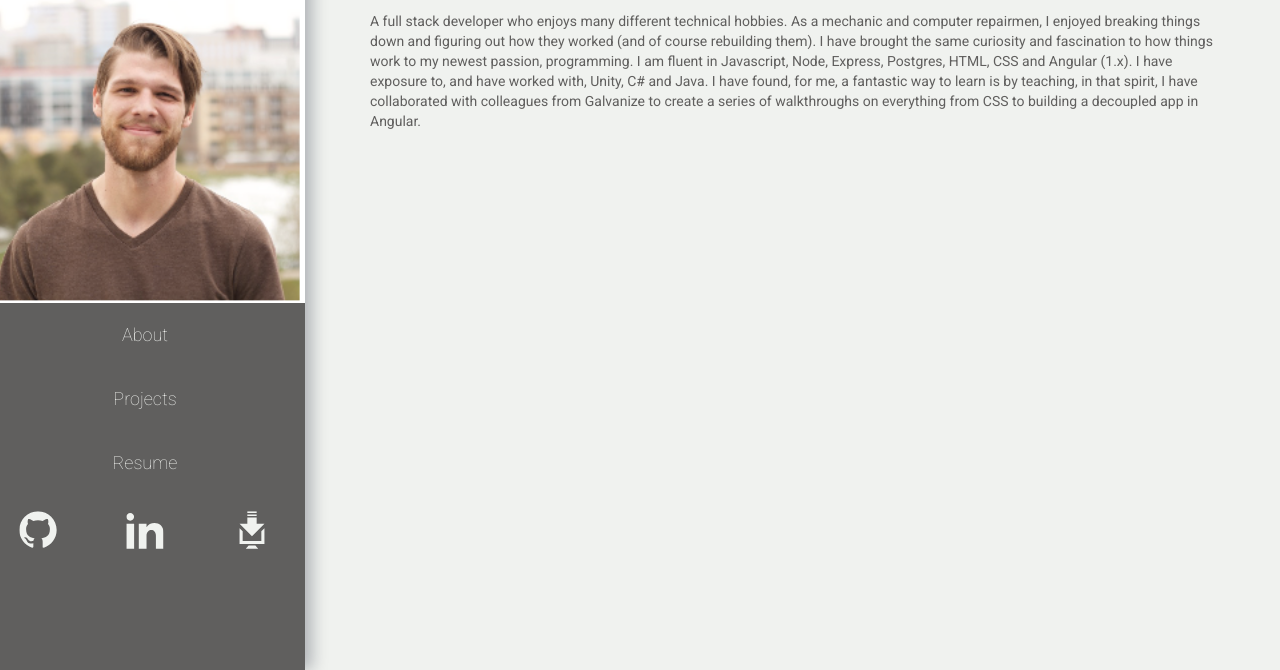
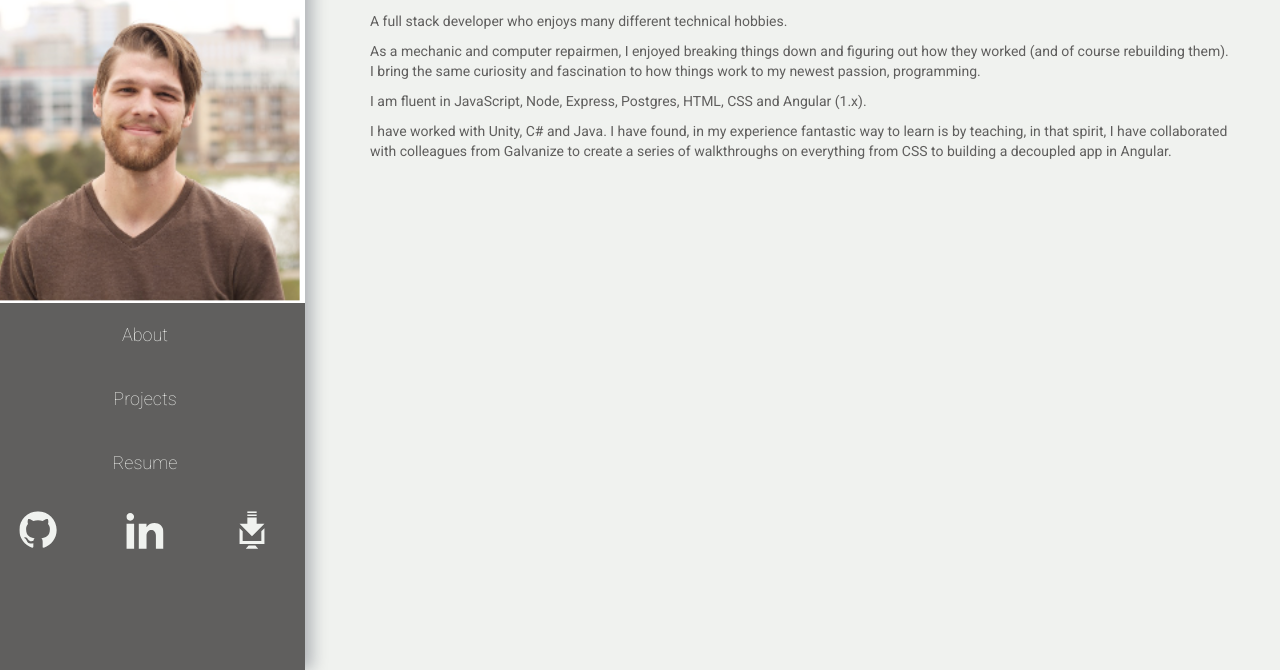
Before and after one commit to apjames93/portfolio, a plain HTML site: page public/index.html in a window 1280 px wide. Shown: the part 130-800 px from the top of the page. Drawn offline with nearby package versions, Linux system fonts and the light colour scheme; some packages are replaced by stand-ins of ours.

Commit message:
broke up about me

```diff
--- a/public/templates/aboutMe.html
+++ b/public/templates/aboutMe.html
@@ -7,9 +7,20 @@
     </div>
 
   </div>
-  <!-- <h2>About Me</h2>
-  <hr> -->
+
   <p>
-A full stack developer who enjoys many different technical hobbies. As a mechanic and computer repairmen, I enjoyed breaking things down and figuring out how they worked (and of course rebuilding them). I have brought the same curiosity and fascination to how things work to my newest passion, programming. I am fluent in Javascript, Node, Express, Postgres, HTML, CSS and Angular (1.x). I have exposure to, and have worked with, Unity, C# and Java. I have found, for me, a fantastic way to learn is by teaching, in that spirit, I have collaborated with colleagues from Galvanize to create a series of walkthroughs on everything from CSS to building a decoupled app in Angular.
+    A full stack developer who enjoys many different technical hobbies.
   </p>
+  <p>
+    As a mechanic and computer repairmen, I enjoyed breaking things down and figuring out how they worked (and of course rebuilding them). I bring the same curiosity and fascination to how things work to my newest passion, programming.
+  </p>
+
+  <p>
+    I am fluent in JavaScript, Node, Express, Postgres, HTML, CSS and Angular (1.x).
+  </p>
+
+  <p>
+     I have worked with Unity, C# and Java. I have found, in my experience fantastic way to learn is by teaching, in that spirit, I have collaborated with colleagues from Galvanize to create a series of walkthroughs on everything from CSS to building a decoupled app in Angular.
+   </p>
+
 </div>
```
